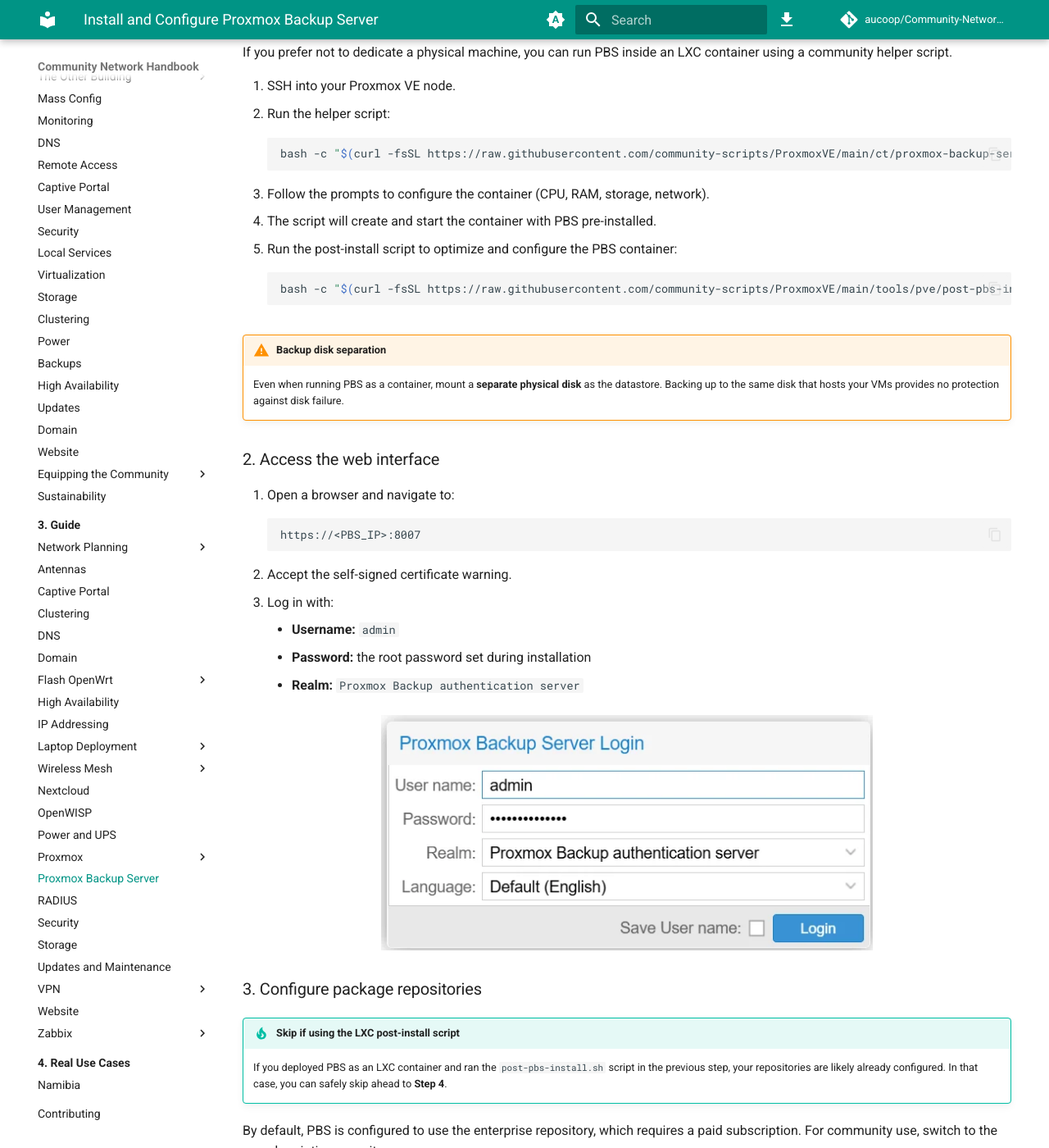
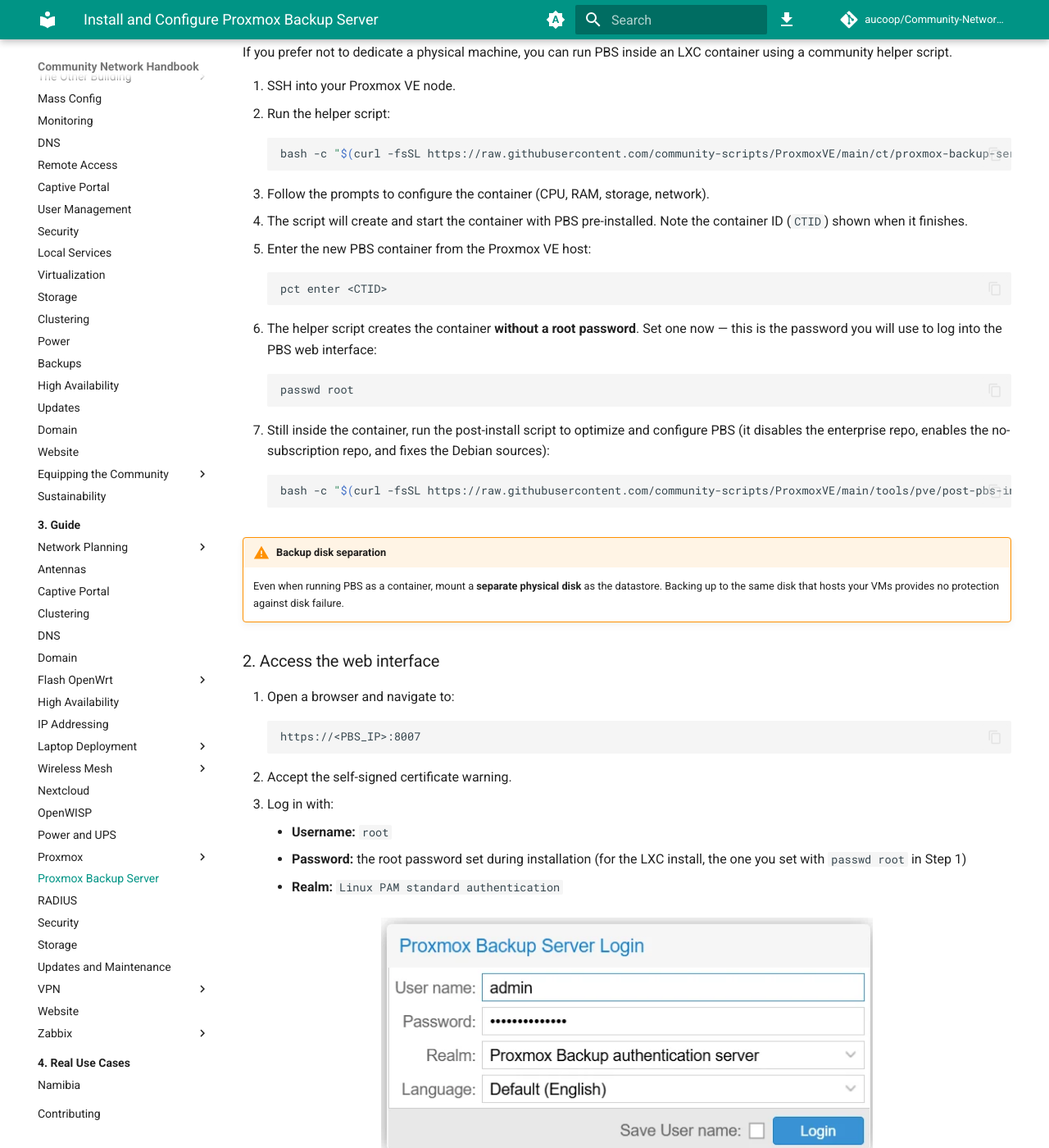
Before and after one commit to aucoop/Community-Network-Handbook, an MkDocs documentation site: the page built from docs/3-Guide/Proxmox-Backup-Server/index.md, in a window 1280 px wide and 1400 px high, scrolled down 2315 px. Shown: the whole window at 82% size. Built offline with MkDocs 1.6.1 and Material for MkDocs 9.7.7, drawn with Linux system fonts in a browser that asks for light colours; comment, search, counter and statistics services are not loaded; some of the changed text lies outside the part shown.

Commit message:
LXC Guide adjustments

````diff
--- a/docs/3-Guide/Proxmox-Backup-Server/index.md
+++ b/docs/3-Guide/Proxmox-Backup-Server/index.md
@@ -80,8 +80,16 @@
     bash -c "$(curl -fsSL https://raw.githubusercontent.com/community-scripts/ProxmoxVE/main/ct/proxmox-backup-server.sh)"
     ```
 3. Follow the prompts to configure the container (CPU, RAM, storage, network).
-4. The script will create and start the container with PBS pre-installed.
-5. Run the post-install script to optimize and configure the PBS container:
+4. The script will create and start the container with PBS pre-installed. Note the container ID (`CTID`) shown when it finishes.
+5. Enter the new PBS container from the Proxmox VE host:
+    ```bash
+    pct enter <CTID>
+    ```
+6. The helper script creates the container **without a root password**. Set one now — this is the password you will use to log into the PBS web interface:
+    ```bash
+    passwd root
+    ```
+7. Still inside the container, run the post-install script to optimize and configure PBS (it disables the enterprise repo, enables the no-subscription repo, and fixes the Debian sources):
     ```bash
     bash -c "$(curl -fsSL https://raw.githubusercontent.com/community-scripts/ProxmoxVE/main/tools/pve/post-pbs-install.sh)"
     ```
@@ -97,9 +105,9 @@
     ```
 2. Accept the self-signed certificate warning.
 3. Log in with:
-    - **Username:** `admin`
-    - **Password:** the root password set during installation
-    - **Realm:** `Proxmox Backup authentication server`
+    - **Username:** `root`
+    - **Password:** the root password set during installation (for the LXC install, the one you set with `passwd root` in Step 1)
+    - **Realm:** `Linux PAM standard authentication`
 
 <figure markdown="span">
   ![PBS web interface login](images/PBS-web-login.webp){ width="600" }
@@ -297,7 +305,8 @@
 - [Proxmox Backup Server Documentation](https://pbs.proxmox.com/docs/)
 - [System Requirements](https://pbs.proxmox.com/docs/system-requirements.html)
 - [Downloads](https://www.proxmox.com/en/downloads/category/proxmox-backup-server)
-- [Proxmox VE Helper-Scripts Community Repository](https://community-scripts.github.io/ProxmoxVE/)
+- [Proxmox Backup Server (PBS) Script](https://community-scripts.org/scripts/proxmox-backup-server)
+- [PBS Post Install Script](https://community-scripts.org/scripts/post-pbs-install)
 
 ## Revision History
 
````
